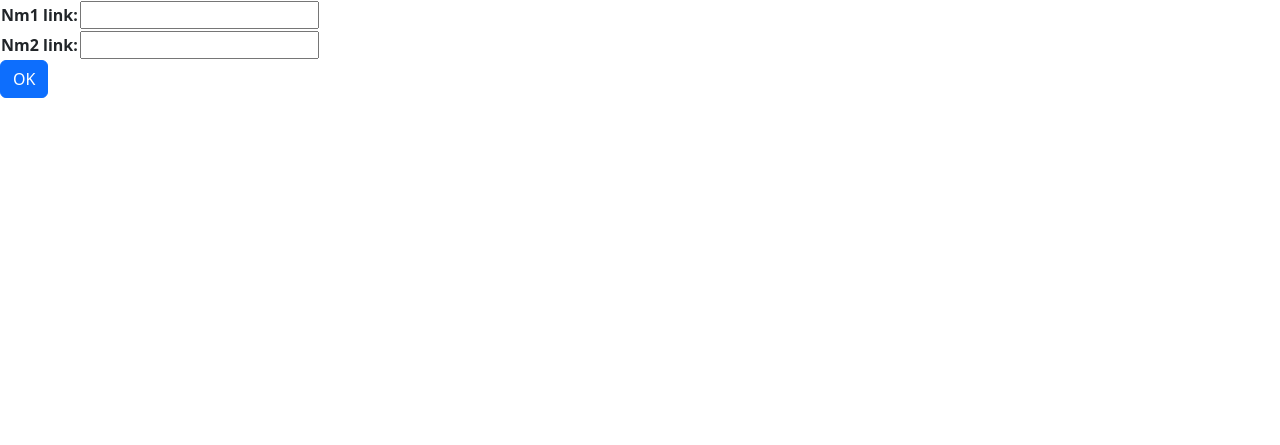
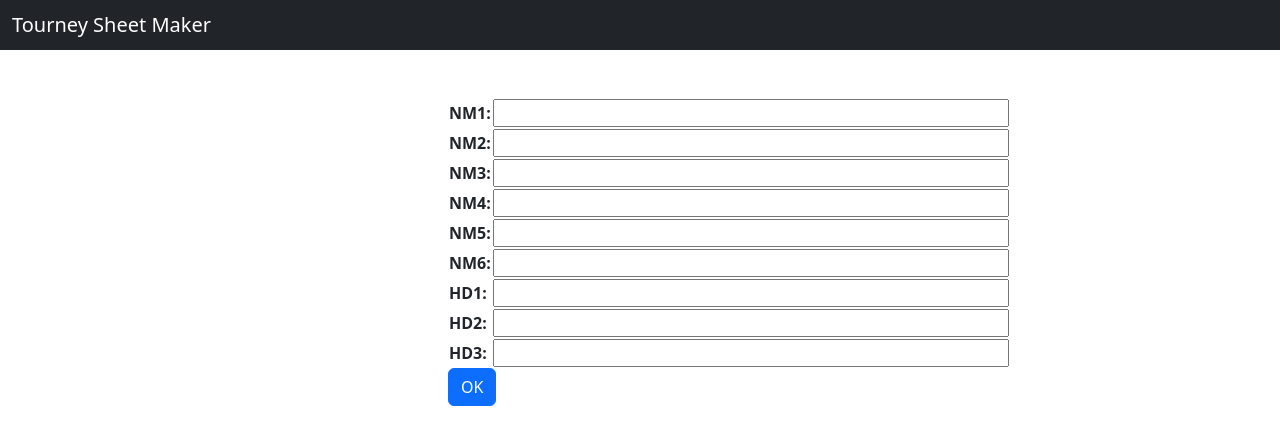
Before and after one commit to jk4gz/osu-tourney, a Django app: page /tourneyapp/ in a window 1280 px wide. Shown: the top 445 px of the page. Run offline with Django 3.2, Linux system fonts and the light colour scheme; some libraries are stand-ins or nearby versions.

Commit message:
Added header and extended input length

```diff
--- a/tourneyapp/forms.py
+++ b/tourneyapp/forms.py
@@ -1,5 +1,14 @@
+from turtle import width
+from xml.dom.minidom import Attr
 from django import forms
 
 class MapDataForm(forms.Form):
-    nm1_link = forms.URLField(required=False)
-    nm2_link = forms.URLField(required=False)
+    nm1_link = forms.URLField(required=False, label='NM1', widget=forms.URLInput(attrs={'size': '50'}))
+    nm2_link = forms.URLField(required=False, label='NM2', widget=forms.URLInput(attrs={'size': '50'}))
+    nm3_link = forms.URLField(required=False, label='NM3', widget=forms.URLInput(attrs={'size': '50'}))
+    nm4_link = forms.URLField(required=False, label='NM4', widget=forms.URLInput(attrs={'size': '50'}))
+    nm5_link = forms.URLField(required=False, label='NM5', widget=forms.URLInput(attrs={'size': '50'}))
+    nm6_link = forms.URLField(required=False, label='NM6', widget=forms.URLInput(attrs={'size': '50'}))
+    hd1_link = forms.URLField(required=False, label='HD1', widget=forms.URLInput(attrs={'size': '50'}))
+    hd2_link = forms.URLField(required=False, label='HD2', widget=forms.URLInput(attrs={'size': '50'}))
+    hd3_link = forms.URLField(required=False, label='HD3', widget=forms.URLInput(attrs={'size': '50'}))
--- a/tourneyapp/templates/tourneyapp/index.html
+++ b/tourneyapp/templates/tourneyapp/index.html
@@ -11,6 +11,14 @@
         {% bootstrap_messages %}
     </head>
     <body>
+        <nav class="navbar navbar-light bg-dark">
+            <div class="container-fluid">
+              <span class="navbar-brand mb-0 h1" style="color:white">Tourney Sheet Maker</span>
+            </div>
+        </nav>
+        <br>
+        <br>
+        <div style="padding-left:35%">
             <form action="/tourneyapp/query/" method="post">
                 {% csrf_token %}
                 <table>
@@ -18,7 +26,8 @@
                 </table>
                 {% bootstrap_button button_type="submit" content="OK" %}
             </form>
-        {% if nm1 %}
+        </div>
+        <!-- {% if nm1 %}
             <h3>SR: {{ nm1.0 }}</h3>
             <h3>BPM: {{ nm1.1 }}</h3>
             <h3>Length: {{ nm1.2 }}</h3>
@@ -36,6 +45,9 @@
             <h3>AR: {{ nm2.4 }}</h3>
             <h3>OD: {{ nm2.5 }}</h3>
             <h3>ID: {{ nm2.6 }}</h3>
-        {% endif %}
+            <h3>TITLE: {{ nm2.7 }}</h3>
+        {% endif %} -->
+        <div>
+        </div>
     </body>
 </html>
--- a/tourneyapp/views.py
+++ b/tourneyapp/views.py
@@ -5,8 +5,6 @@ from os import getenv
 from dotenv import load_dotenv
 from .forms import MapDataForm
 from django.http import HttpResponseRedirect
-
-from .models import Mapdata
 
 API_URL = 'https://osu.ppy.sh/api/v2'
 TOKEN_URL = 'https://osu.ppy.sh/oauth/token'
@@ -52,7 +50,7 @@ def getMapInfo(data):
     beatmmap_title = beatmapset_full['beatmapset']['artist'] + " - " + beatmapset_full['beatmapset']['title'] + " [" + beatmapset_full['version']+ "]" + " (" + beatmapset_full['beatmapset']['creator'] + ")"
     beatmapset_data = [beatmapset_full['difficulty_rating'], beatmapset_full['bpm'], time_string,
                     beatmapset_full['cs'], beatmapset_full['ar'], beatmapset_full['accuracy'], beatmapset_full['id'], beatmmap_title]
-    print(beatmapset_full['beatmapset']['covers']['card'])
+    #print(beatmapset_full['beatmapset']['covers']['card'])
     return(beatmapset_data)
 
 def index(request):
@@ -70,11 +68,33 @@ def index(request):
             # redirect to a new URL:
             nm1_link = mapform.cleaned_data['nm1_link']
             nm2_link = mapform.cleaned_data['nm2_link']
+            # nm3_link = mapform.cleaned_data['nm3_link']
+            # nm4_link = mapform.cleaned_data['nm4_link']
+            # nm5_link = mapform.cleaned_data['nm5_link']
+            # nm6_link = mapform.cleaned_data['nm6_link']
+            # hd1_link = mapform.cleaned_data['hd1_link']
+            # hd2_link = mapform.cleaned_data['hd2_link']
+            # hd3_link = mapform.cleaned_data['hd3_link']
+
         try:
             if nm1_link != "":
                 nm1_response = getMapInfo(nm1_link)
             if nm2_link != "":
                 nm2_response = getMapInfo(nm2_link)
+            # if nm3_link != "":
+            #     nm3_response = getMapInfo(nm3_link)
+            # if nm4_link != "":
+            #     nm4_response = getMapInfo(nm4_link)
+            # if nm5_link != "":
+            #     nm5_response = getMapInfo(nm5_link)
+            # if nm6_link != "":
+            #     nm6_response = getMapInfo(nm6_link)
+            # if hd1_link != "":
+            #     hd1_response = getMapInfo(hd1_link)
+            # if hd2_link != "":
+            #     hd2_response = getMapInfo(hd2_link)
+            # if hd3_link != "":
+            #     hd3_response = getMapInfo(hd3_link)
         except Exception as e:
             print("whoopsie")
     # if a GET (or any other method) we'll create a blank form
@@ -82,6 +102,13 @@ def index(request):
         mapform = MapDataForm()
         nm1_response = ""
         nm2_response = ""
+        # nm3_response = ""
+        # nm4_response = ""
+        # nm5_response = ""
+        # nm6_response = ""
+        # hd1_response = ""
+        # hd2_response = ""
+        # hd3_response = ""
     context = {
         'nm1': nm1_response,
         'nm2': nm2_response,
```
Lines whose indentation alone changed are shown as unchanged.
